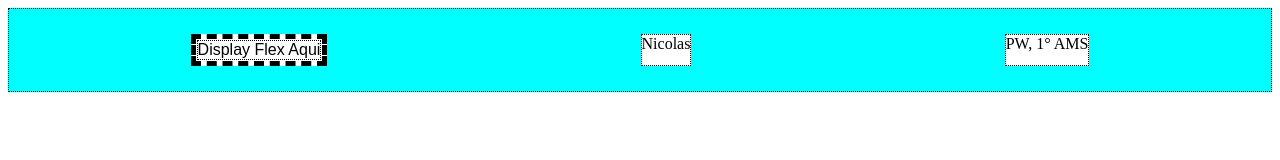
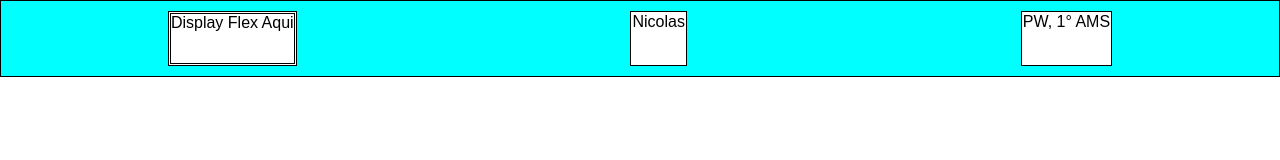
Before and after one commit to NicoDoesModding/pw-ams, a plain HTML site: page FLEX.html in a window 1280 px wide. Drawn offline with Linux system fonts and the light colour scheme.

Commit message:
modifiquei certos elementos como a altura, alinhamento, e a borda

```diff
--- a/FLEX.html
+++ b/FLEX.html
@@ -8,13 +8,13 @@
 </head>
 <body>
     <div id="container">
-        <div id="Título">
+        <div class="item-menu">
             <div>Display Flex Aqui</div>
         </div>
-        <div>
+        <div class="item-menu">
             Nicolas
         </div>
-        <div>
+        <div class="item-menu">
             PW, 1° AMS
         </div>
     </div>
--- a/style.css
+++ b/style.css
@@ -1,3 +1,10 @@
+*{
+    margin: 0;
+    padding: 0;
+}
+body, html{
+    height:100%;
+}
 .list{
     font-family: Arial, Helvetica, sans-serif;
     text-align: left;
@@ -7,19 +14,22 @@
     border-color: aqua;
     padding-left: 10px;
 }
-#Título{
+.item-menu{
+    margin-top: 10px;
+    margin-bottom: 10px;
+    padding: 10px 10px 8px 8px;
     display: flex;
     font-family: Arial, Helvetica, sans-serif;
-    border: 5px dashed;
     padding: 1px;
 }
 div{
-    border: 1px dotted;
+    border: 1px solid;
     background-color: white ;
 }
 #container{
     background-color: aqua;
-    padding: 25px 25px;
     display: flex;
     justify-content: space-around;
+
+    height: 75px;
 }
```
